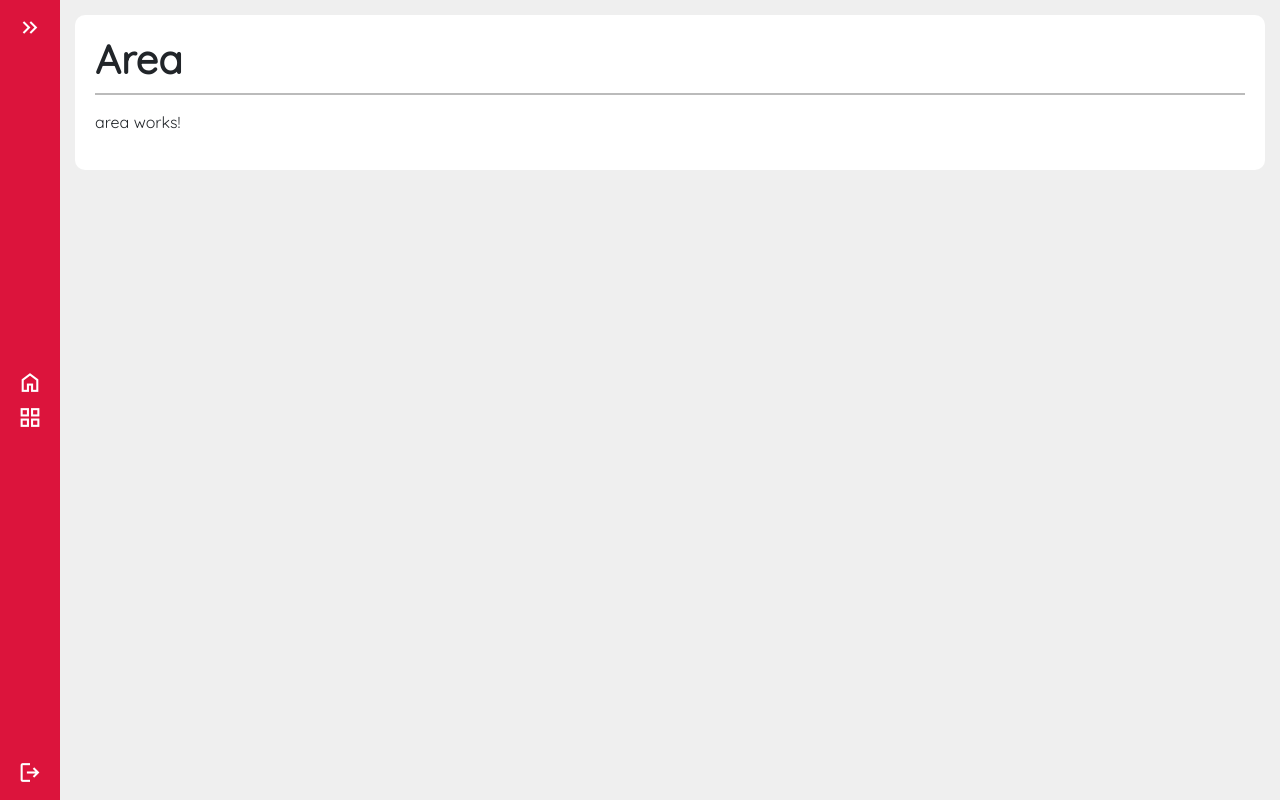
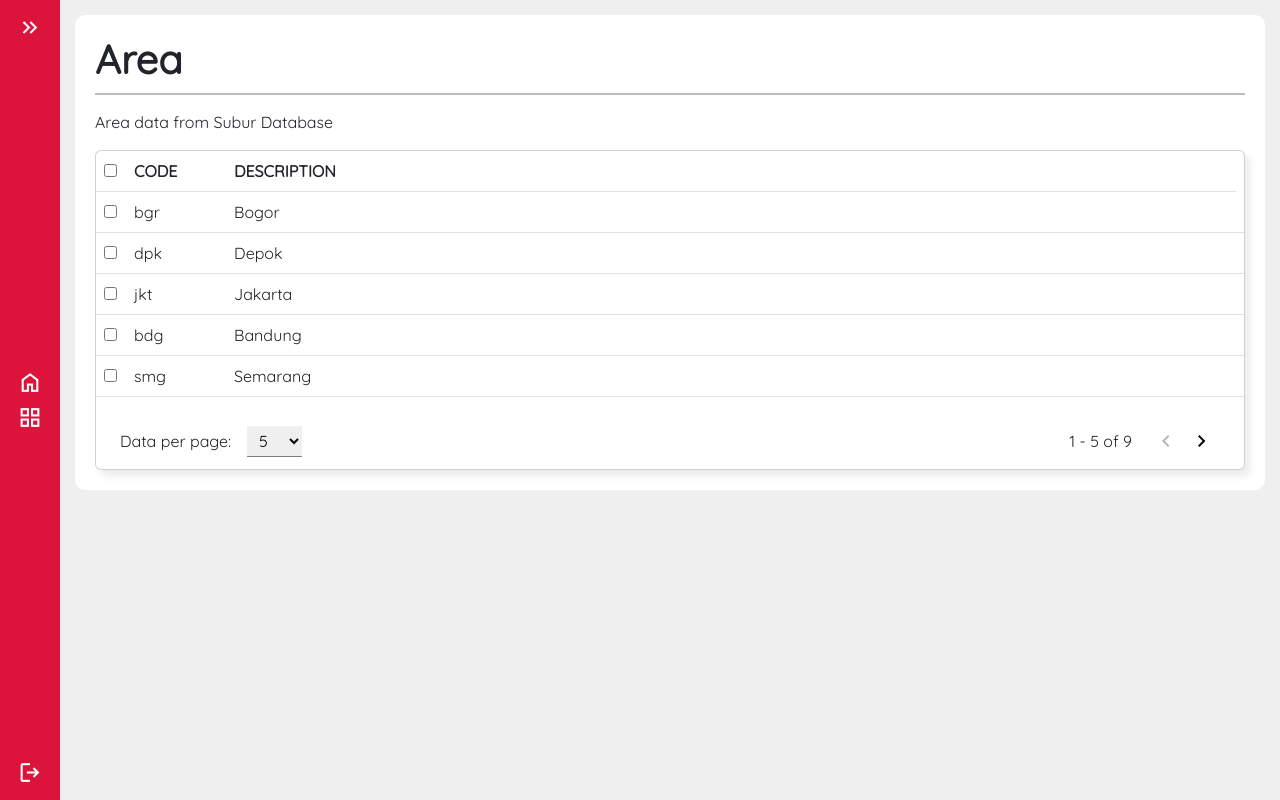
Before and after one commit to Vian061/Subur-Store-Config-UI, an Angular app: page /Area in a window 1280 px wide. Built offline with nearby package versions, Linux system fonts and the light colour scheme.

Commit message:
create table checkpoint

```diff
--- a/src/app/global-component/card-menu/card-menu.component.ts
+++ b/src/app/global-component/card-menu/card-menu.component.ts
@@ -18,7 +18,6 @@ export class CardMenuComponent {
   @Input() redirectUri: string = "/";
 
   redirectToPage() {
-    console.log(this.redirectUri);
     this.router.navigate([this.redirectUri]);
   }
 }
--- a/src/app/global-component/drawer/drawer.component.scss
+++ b/src/app/global-component/drawer/drawer.component.scss
@@ -84,23 +84,3 @@
 .active {
   background: linear-gradient(to right, transparent calc(100% - 10px), rgb(255, 209, 209) 0%);
 }
-
-::-webkit-scrollbar {
-  width: 8px; /* Width of the scrollbar */
-}
-
-/* Track */
-::-webkit-scrollbar-track {
-  background: transparent; /* Color of the track */
-}
-
-/* Handle */
-::-webkit-scrollbar-thumb {
-  background: #888888; /* Color of the scrollbar handle */
-  border-radius: 4px; /* Rounded corners */
-}
-
-/* Handle on hover */
-::-webkit-scrollbar-thumb:hover {
-  background: #555555; /* Color of the scrollbar handle on hover */
-}
--- /dev/null
+++ b/src/app/global-component/table/table.component.html
@@ -0,0 +1,59 @@
+<div class="card">
+  <table class="table table-hover">
+    <thead>
+      <tr>
+        <th class="check-box" *ngIf="useCheckBox">
+          <input
+            type="checkbox"
+            [checked]="isAllCheckBoxChecked()"
+            (change)="checkAllCheckBox($event)" />
+        </th>
+        <th scope="col" *ngFor="let header of columnHeaders" [style.width]="header.width">
+          {{ header.title.toUpperCase() }}
+        </th>
+      </tr>
+    </thead>
+    <tbody class="scrollable-body">
+      <tr *ngFor="let item of displayedData">
+        <td class="check-box" *ngIf="useCheckBox">
+          <input type="checkbox" Z (change)="onSingleCheckedEvent(item)" />
+        </td>
+        <td *ngFor="let header of columnHeaders" [style.width]="header.width">
+          {{ item[header.title] }}
+        </td>
+      </tr>
+    </tbody>
+  </table>
+
+  <div class="paginator d-flex align-items-center justify-content-between mx-4">
+    <div class="page-size-container">
+      <label for="page-size">Data per page:</label>
+
+      <select
+        id="page-size"
+        class="ms-3 px-2 py-1"
+        aria-label="Small select example"
+        (change)="onPageSizeChange($event)">
+        <option
+          value="{{ item }}"
+          *ngFor="let item of pageSizeList"
+          [attr.selected]="item === pageSize ? 'selected' : null">
+          {{ item }}
+        </option>
+      </select>
+    </div>
+
+    <div class="ms-3 page-range d-flex align-items-center">
+      <div class="page-number p-3">
+        {{ itemStart + 1 }} - {{ itemEnd >= data.length ? data.length : itemEnd }} of
+        {{ data.length }}
+      </div>
+      <button class="page-number-button" (click)="perviousPage()" [disabled]="itemStart <= 0">
+        <span class="material-symbols-outlined"> keyboard_arrow_left </span>
+      </button>
+      <button class="page-number-button" (click)="nextPage()" [disabled]="itemEnd >= data.length">
+        <span class="material-symbols-outlined"> keyboard_arrow_right </span>
+      </button>
+    </div>
+  </div>
+</div>
--- /dev/null
+++ b/src/app/global-component/table/table.component.scss
@@ -0,0 +1,55 @@
+@import "../../../styles.scss";
+
+table tbody {
+  display: block;
+  max-height: 205px;
+  overflow-y: scroll;
+  overflow-x: hidden;
+}
+
+table thead,
+table tbody tr {
+  display: table;
+  width: 100%;
+  table-layout: fixed;
+}
+
+table thead {
+  width: calc(100% - $scroll-bar-width);
+}
+
+.check-box {
+  width: 30px;
+}
+
+#page-size {
+  border: none;
+  border-bottom: 1px solid grey;
+  // padding-left: 3px;
+}
+
+#page-size:focus-visible {
+  outline: none;
+  border-bottom: 2px solid grey;
+}
+
+.page-number-button {
+  display: flex;
+  align-items: center;
+  border: none;
+  background: transparent;
+}
+
+.page-number-button:hover {
+  color: white;
+  background: crimson;
+}
+
+.form-select {
+  width: max-content;
+  display: inline;
+}
+
+.card {
+  box-shadow: 5px 6px 7px #88888828;
+}
--- /dev/null
+++ b/src/app/global-component/table/table.component.ts
@@ -0,0 +1,62 @@
+import { Component, EventEmitter, Input, Output } from "@angular/core";
+import { CommonModule } from "@angular/common";
+import { AreaModel } from "../../models/area-model";
+import { TableColumnHeader } from "../../models/ui-models/table-column-header";
+
+@Component({
+  selector: "app-table",
+  standalone: true,
+  imports: [CommonModule],
+  templateUrl: "./table.component.html",
+  styleUrl: "./table.component.scss",
+})
+export class TableComponent {
+  pageSizeList: number[] = [5, 10, 15, 20];
+  itemStart: number = 0;
+  itemEnd: number = 0;
+  pageSize: number = 5;
+  isAllChecked: boolean = false;
+
+  @Input() useCheckBox: boolean = false;
+  @Input() columnHeaders: TableColumnHeader[] = [];
+  @Input() data: any[] = [];
+  @Output() onAllChecked: EventEmitter<any> = new EventEmitter<any>();
+  @Output() onSingleChecked: EventEmitter<any> = new EventEmitter<any>();
+
+  checkedData: any[] = [];
+  displayedData: any[] = [];
+
+  ngOnInit() {
+    this.itemEnd = this.pageSize;
+    this.displayedData = this.data.slice(this.itemStart, this.pageSize);
+  }
+
+  isAllCheckBoxChecked() {
+    return this.isAllChecked;
+  }
+
+  checkAllCheckBox(event: any) {
+    this.isAllChecked = !this.isAllChecked;
+    this.onAllChecked.emit(event);
+  }
+  onSingleCheckedEvent(event: any) {
+    this.onSingleChecked.emit(event);
+  }
+
+  onPageSizeChange(event: Event) {
+    this.pageSize = parseInt((event.target as HTMLSelectElement).value);
+    this.itemStart = 0;
+    this.itemEnd = this.pageSize;
+    this.displayedData = this.data.slice(0, this.pageSize);
+  }
+  nextPage() {
+    this.itemStart = this.itemStart + this.pageSize;
+    this.itemEnd = this.itemEnd + this.pageSize;
+    this.displayedData = this.data.slice(this.itemStart, this.itemEnd);
+  }
+  perviousPage() {
+    this.itemStart = this.itemStart - this.pageSize;
+    this.itemEnd = this.itemEnd - this.pageSize;
+    this.displayedData = this.data.slice(this.itemStart, this.itemEnd);
+  }
+}
--- /dev/null
+++ b/src/app/models/ui-models/table-column-header.ts
@@ -0,0 +1,4 @@
+export interface TableColumnHeader {
+  title: string;
+  width?: string;
+}
--- a/src/app/views/category/area/area.component.html
+++ b/src/app/views/category/area/area.component.html
@@ -1,4 +1,10 @@
 <div class="container-fluid">
   <h1>Area</h1>
-  <p>area works!</p>
+
+  <p>Area data from Subur Database</p>
+  <app-table
+    [columnHeaders]="column"
+    [data]="data"
+    [useCheckBox]="true"
+    (onSingleChecked)="onCheckedChange($event)" />
 </div>
--- a/src/app/views/category/area/area.component.scss
+++ b/src/app/views/category/area/area.component.scss
@@ -1,7 +1,12 @@
+@import "../../../../styles.scss";
+
 .container-fluid {
   background-color: white;
   padding: 20px;
   border-radius: 10px;
+  max-height: 95vh;
+  overflow-y: auto;
+  overflow-x: hidden;
 }
 
 h1 {
@@ -10,3 +15,21 @@ h1 {
   margin-bottom: 15px;
   border-bottom: 2px solid #bbb;
 }
+
+table tbody {
+  display: block;
+  max-height: 205px;
+  overflow-y: scroll;
+  overflow-x: hidden;
+}
+
+table thead,
+table tbody tr {
+  display: table;
+  width: 100%;
+  table-layout: fixed;
+}
+
+table thead {
+  width: calc(100% - $scroll-bar-width);
+}
--- a/src/app/views/category/area/area.component.ts
+++ b/src/app/views/category/area/area.component.ts
@@ -1,13 +1,36 @@
-import { Component } from '@angular/core';
-import { CommonModule } from '@angular/common';
+import { Component } from "@angular/core";
+import { CommonModule } from "@angular/common";
+import { ProudctModel } from "../../../models/product-model";
+import { TableComponent } from "../../../global-component/table/table.component";
+import { AreaModel } from "../../../models/area-model";
+import { TableColumnHeader } from "../../../models/ui-models/table-column-header";
 
 @Component({
-  selector: 'app-area',
+  selector: "app-area",
   standalone: true,
-  imports: [CommonModule],
-  templateUrl: './area.component.html',
-  styleUrl: './area.component.scss'
+  templateUrl: "./area.component.html",
+  styleUrl: "./area.component.scss",
+  imports: [CommonModule, TableComponent],
 })
 export class AreaComponent {
+  columnHeaders: string[] = ["code", "description"];
+  column: TableColumnHeader[] = [
+    { title: "code", width: "100px" },
+    { title: "description", width: "max-content" },
+  ];
+  data: AreaModel[] = [
+    { code: "bgr", description: "Bogor" },
+    { code: "dpk", description: "Depok" },
+    { code: "jkt", description: "Jakarta" },
+    { code: "bdg", description: "Bandung" },
+    { code: "smg", description: "Semarang" },
+    { code: "ptk", description: "Pontianak" },
+    { code: "mlg", description: "Malang" },
+    { code: "bwi", description: "Bali" },
+    { code: "jmb", description: "Jambi" },
+  ];
 
+  onCheckedChange(value: AreaModel) {
+    console.log(value);
+  }
 }
--- a/src/styles.scss
+++ b/src/styles.scss
@@ -3,6 +3,7 @@
 $primary-color: crimson;
 $secondary-color: rgb(255, 141, 141);
 $background-color: rgb(239 239 239);
+$scroll-bar-width: 8px;
 
 body {
   margin: 0;
@@ -13,3 +14,23 @@ body {
 h1 {
   font-family: "Quicksand", sans-serif;
 }
+
+::-webkit-scrollbar {
+  width: $scroll-bar-width; /* Width of the scrollbar */
+}
+
+/* Track */
+::-webkit-scrollbar-track {
+  background: transparent; /* Color of the track */
+}
+
+/* Handle */
+::-webkit-scrollbar-thumb {
+  background: #888888; /* Color of the scrollbar handle */
+  border-radius: 4px; /* Rounded corners */
+}
+
+/* Handle on hover */
+::-webkit-scrollbar-thumb:hover {
+  background: #555555; /* Color of the scrollbar handle on hover */
+}
```
Also changed, not shown: 1 other file (tests, documents, lock files or other folders).
